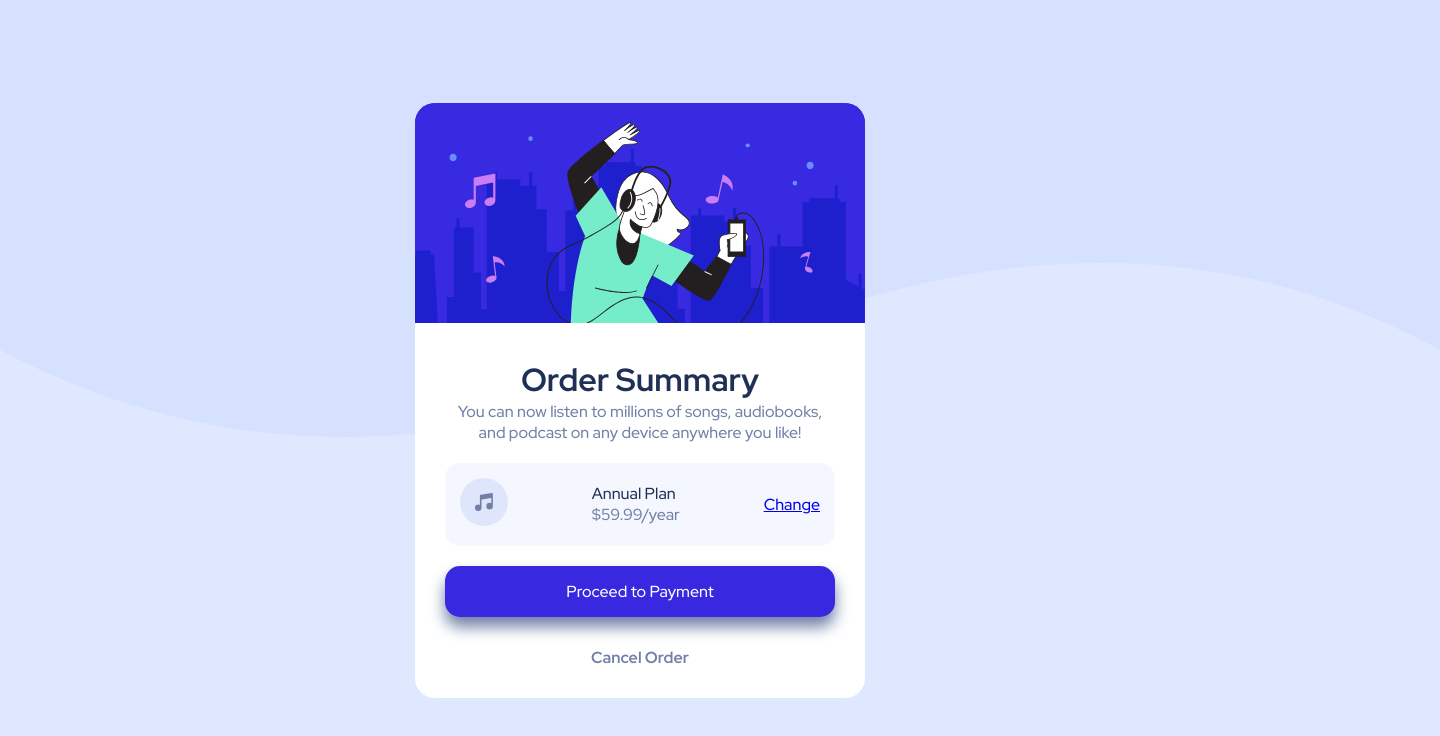
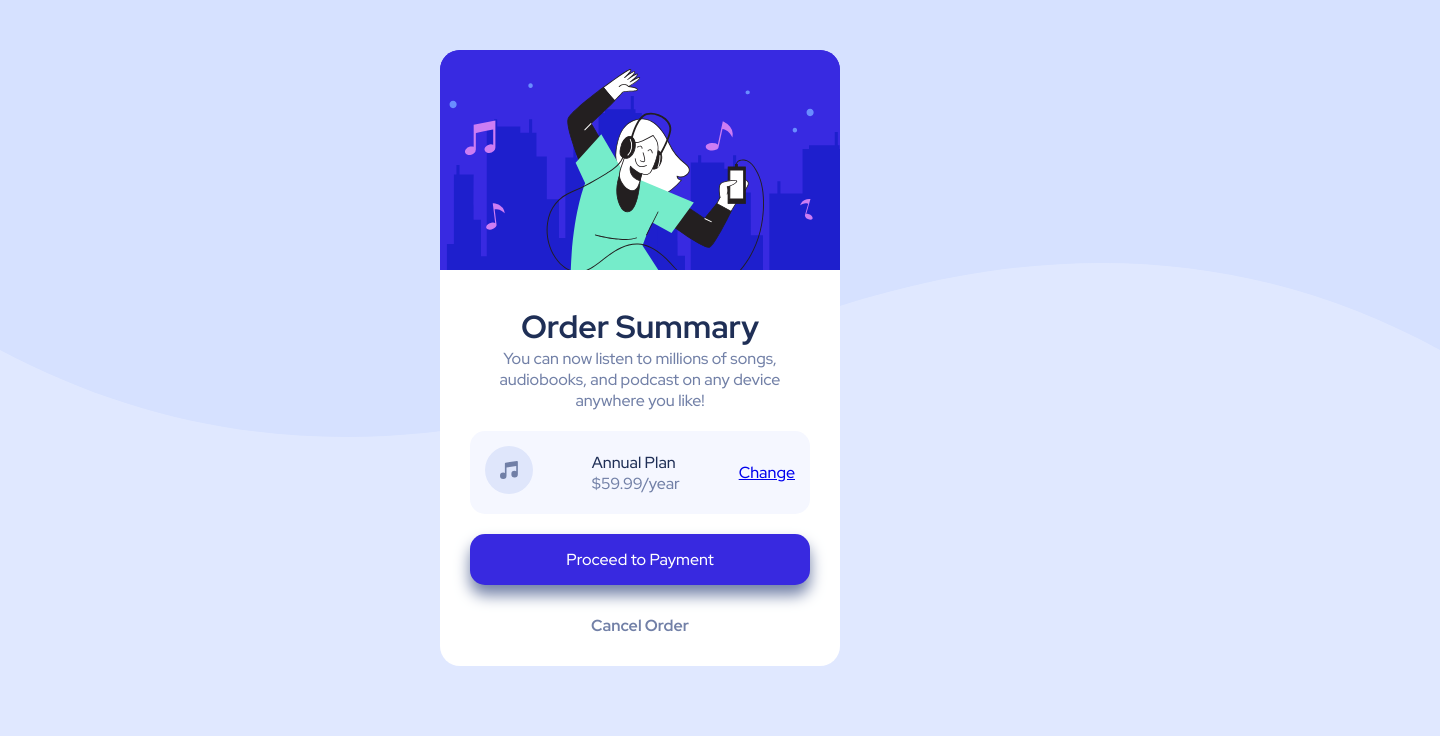
Before and after one commit to dwisuryono/Belajar-Website, a plain HTML site: page index.html in a window 1280 px wide. Shown: the whole page, 1440 px wide, since content can reach past the window. Drawn offline with Linux system fonts and the light colour scheme.

Commit message:
Updating files

```diff
--- a/index.html
+++ b/index.html
@@ -12,10 +12,6 @@
   <title>Frontend Mentor | Order summary card</title>
 </head>
 <body>
-
-  <div id="background">
-
-    <svg xmlns="http://www.w3.org/2000/svg" width="1440" height="437"><path fill="#D6E1FF" fill-rule="evenodd" d="M0 349.974c218.558 116.035 460.05 116.035 724.475 0s502.933-116.035 715.525 0V0H0v349.974z"/></svg>
 
   <!-- Container -->
   <div id="container">
@@ -63,7 +59,5 @@
   </div>
   <!-- End Container -->
 
-  </div>
-
 </body>
 </html>
--- a/style.css
+++ b/style.css
@@ -21,36 +21,35 @@ body {
     background-color: hsl(225, 100%, 94%);
 }
 
-#background {
-    display: flex;
-    justify-content: center;
-    align-items: center;
-    height: 100vh;
-    width: 100vw;
-}
-#background svg {
-    position: fixed;
+body::after {
+    content: url(order-summary-component-main/images/pattern-background-desktop.svg);
+    position: absolute;
     top: 0;
-    right: 0;
-    bottom: 0;
     left: 0;
     z-index: -1;
 }
 
 #container {
     background-color: white;
-    margin: 50px 0;
+    margin: 50px auto;
     display: flex;
     flex-direction: column;
     align-items: center;
-    width: 450px;
+    width: 400px;
     border-radius: 20px;
+    overflow: hidden;
 }
 
 #container .hero img {
     border-top-left-radius: 20px;
     border-top-right-radius: 20px;
     background-color: var(--color-bright-blue);
+}
+
+@media screen and (max-width: 576px) {
+    #container {
+        width: 90%;
+    }
 }
 
 #main-content {
@@ -67,10 +66,10 @@ body {
     flex-direction: column;
     align-items: center;
     justify-content: center;
-    flex-wrap: wrap;
+    /* flex-wrap: wrap; */
     text-align: center;
-    width: 450px;
-    padding: 0 40px;
+    /* width: 450px; */
+    /* padding: 0 25px; */
     color: var(--color-desaturated-blue);
 }
 
```
Also changed, not shown: 1 other file. Lines whose indentation alone changed are shown as unchanged.
